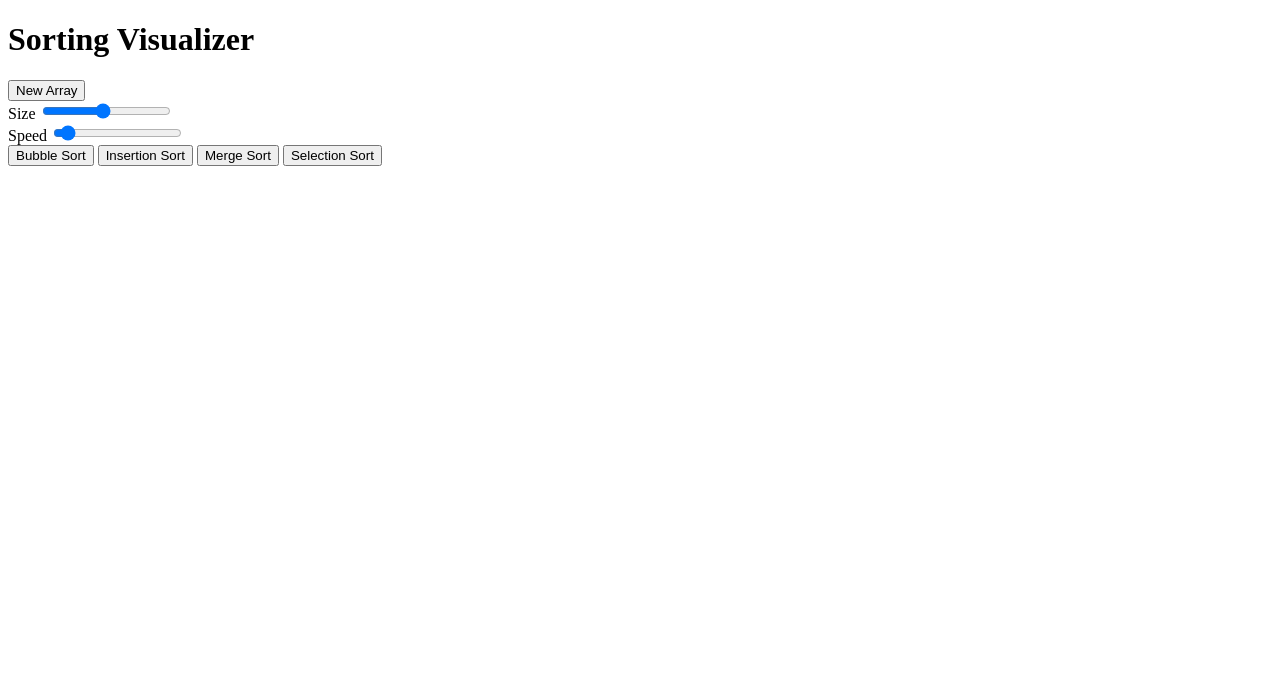
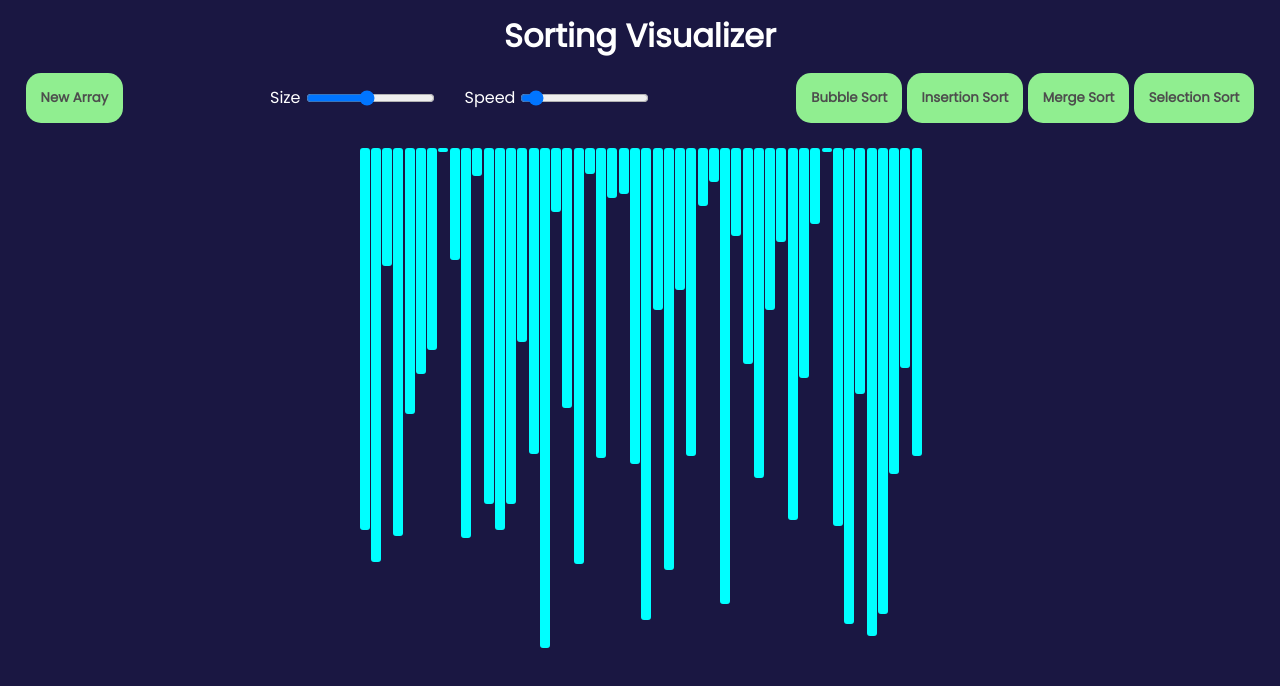
Before and after one commit to Sunnykumarpal1/SortingVisualizer, a plain HTML site: page index.html in a window 1280 px wide. Shown: the top 686 px of the page. Drawn offline with Linux system fonts and the light colour scheme; the site is published under a folder, as on GitHub Pages, so addresses that start at the root find nothing.

Commit message:
Update index.html

```diff
--- a/index.html
+++ b/index.html
@@ -3,7 +3,7 @@
   <head>
     <meta charset="UTF-8" />
     <meta name="viewport" content="width=device-width, initial-scale=1.0" />
-    <link rel="stylesheet" href="/styles.css" />
+   <link rel="stylesheet" href="styles.css">
     <title>Sorting Visualizer</title>
   </head>
   <header>
```
